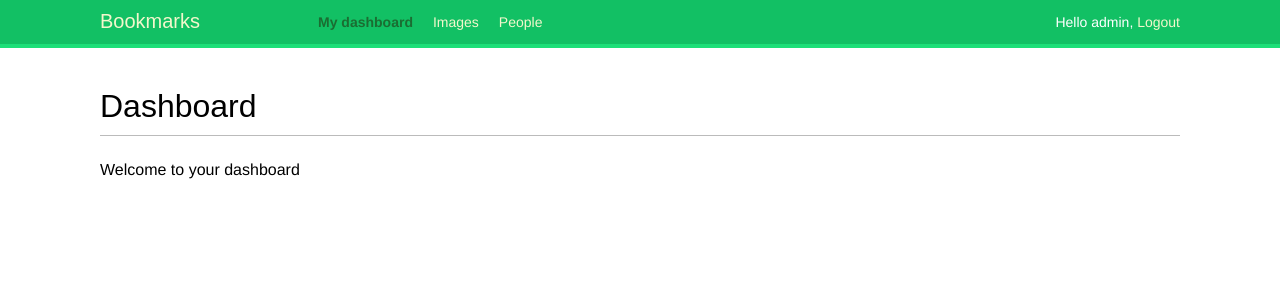
After one commit to Eddy-123/book, a Django app: page /account/ in a window 1280 px wide. The commit adds this page. Shown: the top 300 px of the page. Run offline with Django 4.2, Linux system fonts and the light colour scheme; a user stored in the database is signed in; parts of the project's set-up code (start-up, migrations or seed data) failed here and were passed over; some web fonts are replaced.

Commit message:
login-logout with django authentication views

```diff
--- /dev/null
+++ b/book/account/templates/account/dashboard.html
@@ -0,0 +1,8 @@
+{% extends 'base.html' %}
+
+{% block title %}Dashboard{% endblock title %}
+
+{% block content %}
+    <h1>Dashboard</h1>
+    <p>Welcome to your dashboard</p>
+{% endblock content %}
--- a/book/account/templates/base.html
+++ b/book/account/templates/base.html
@@ -8,6 +8,27 @@
     <body>
         <div id="header">
             <span class="logo">Bookmarks</span>
+            {% if request.user.is_authenticated %}
+                <ul class="menu">
+                    <li {% if section == 'dashboard' %}class="selected"{% endif %}>
+                        <a href="{% url 'dashboard' %}">My dashboard</a>
+                    </li>
+                    <li {% if section == 'images' %}class="selected"{% endif %}>
+                        <a href="#">Images</a>
+                    </li>
+                    <li {% if section == 'people' %}class="selected"{% endif %}>
+                        <a href="#">People</a>
+                    </li>
+                </ul>
+            {% endif %}
+            <span class="user">
+                {% if request.user.is_authenticated %}
+                    Hello {{ request.user.first_name|default:request.user.username }},
+                    <a href="{% url 'logout' %}">Logout</a>
+                {% else %}
+                    <a href="{% url 'login' %}"></a>
+                {% endif %}
+            </span>
         </div>
         <div id="content">
             {% block content %}{% endblock content %}
--- a/book/account/urls.py
+++ b/book/account/urls.py
@@ -1,6 +1,13 @@
 from django.urls import path
+from django.contrib.auth import views as auth_views
 from . import views
 
 urlpatterns = [
-    path('login/', views.user_login, name='login')
+    # path('login/', views.user_login, name='login')
+    path('login/', auth_views.LoginView.as_view(), name='login'),
+    path('logout/', auth_views.LogoutView.as_view(
+            template_name='registration/logout.html',
+            next_page=None
+        ), name='logout'),
+    path('', views.dashboard, name='dashboard')
 ]
--- a/book/account/views.py
+++ b/book/account/views.py
@@ -1,6 +1,7 @@
 from django.http import HttpResponse
 from django.shortcuts import render
 from django.contrib.auth import authenticate, login
+from django.contrib.auth.decorators import login_required
 from .forms import LoginForm
 
 def user_login(request):
@@ -22,3 +23,9 @@ def user_login(request):
     else:
         form = LoginForm()
     return render(request, 'account/login.html', {'form': form})
+
+@login_required
+def dashboard(request):
+    return render(request,
+                  'account/dashboard.html',
+                  {'section': 'dashboard'})
--- a/book/book/settings.py
+++ b/book/book/settings.py
@@ -139,3 +139,7 @@ EMAIL_HOST = 'smtp.mailtrap.io'
 EMAIL_HOST_USER = '9bf292b0b484aa'
 EMAIL_HOST_PASSWORD = '8025eefc8c18ce'
 EMAIL_PORT = '2525'
+
+LOGIN_REDIRECT_URL = 'dashboard'
+LOGIN_URL = 'login'
+LOGOUT_URL = 'logout'
```
Also changed, not shown: book/account/templates/registration/login.html (added, +23 -0 lines), book/account/templates/registration/logout.html (added, +11 -0 lines).
